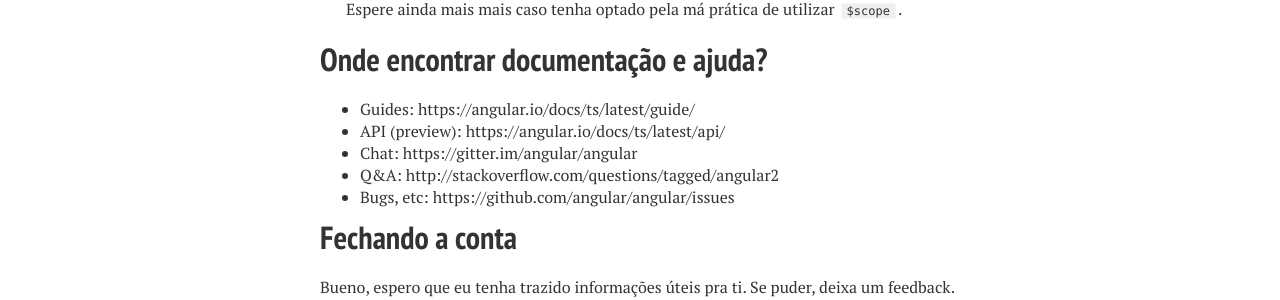
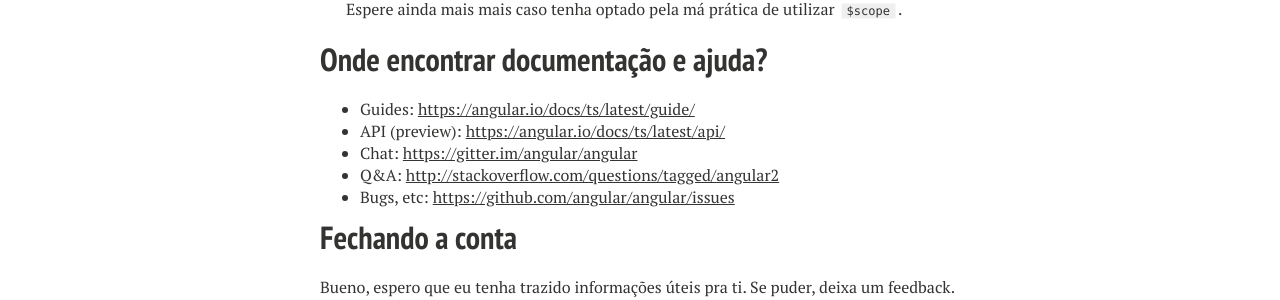
Before and after one commit to awerlang/awerlang.github.io, a Jekyll site: the page built from _posts/2016-02-29-adeus-angularjs-ola-angular2.md, in a window 1280 px wide and 900 px high, scrolled down 4932 px. Shown: the part 162-462 px from the top of the window. Built offline with Jekyll 4.4.1, drawn with Linux system fonts in a browser that asks for light colours; some of the changed lines change nothing that is shown.

Commit message:
update links

```diff
--- a/_posts/2016-02-29-adeus-angularjs-ola-angular2.md
+++ b/_posts/2016-02-29-adeus-angularjs-ola-angular2.md
@@ -265,11 +265,11 @@ Espere ainda mais mais caso tenha optado pela má prática de utilizar `$scope`.
 
 # Onde encontrar documentação e ajuda?
 
-* Guides: https://angular.io/docs/ts/latest/guide/
-* API (preview): https://angular.io/docs/ts/latest/api/
-* Chat: https://gitter.im/angular/angular
-* Q&A: http://stackoverflow.com/questions/tagged/angular2
-* Bugs, etc: https://github.com/angular/angular/issues
+* Guides: [https://angular.io/docs/ts/latest/guide/](https://angular.io/docs/ts/latest/guide/)
+* API (preview): [https://angular.io/docs/ts/latest/api/](https://angular.io/docs/ts/latest/api/)
+* Chat: [https://gitter.im/angular/angular](https://gitter.im/angular/angular)
+* Q&A: [http://stackoverflow.com/questions/tagged/angular2](http://stackoverflow.com/questions/tagged/angular2)
+* Bugs, etc: [https://github.com/angular/angular/issues](https://github.com/angular/angular/issues)
 
 # Fechando a conta
 
```
